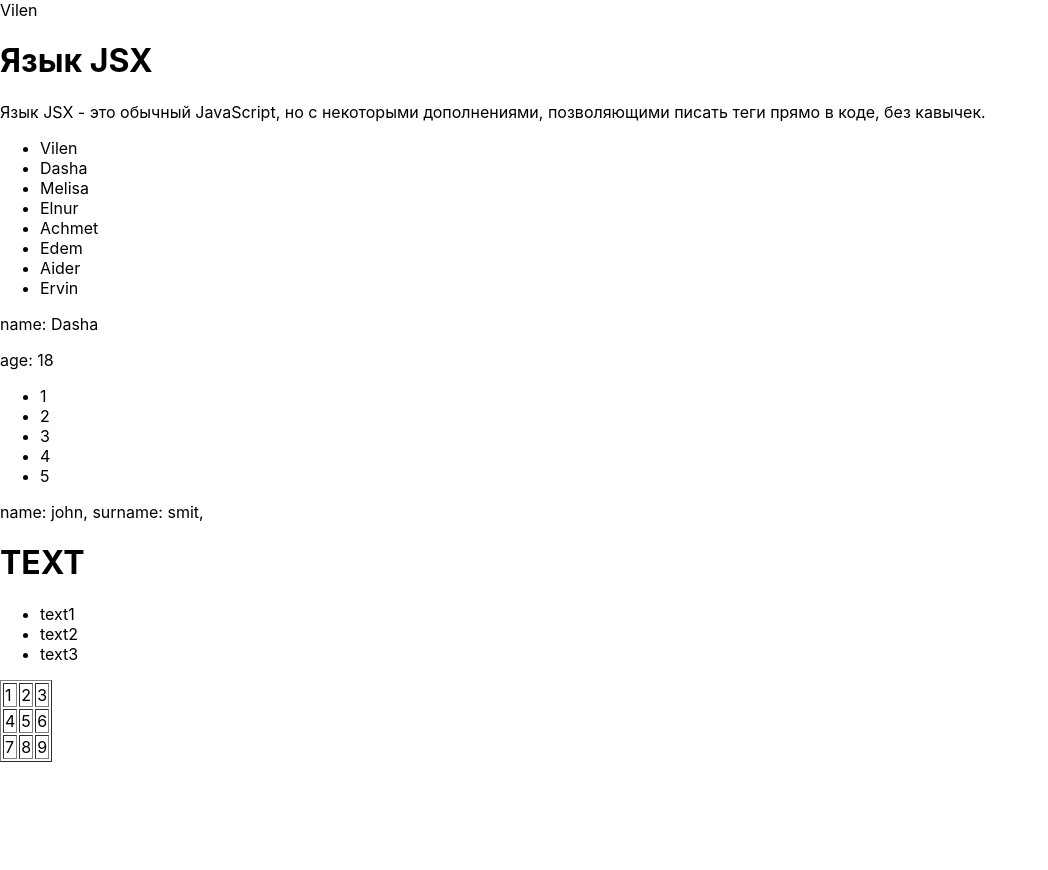
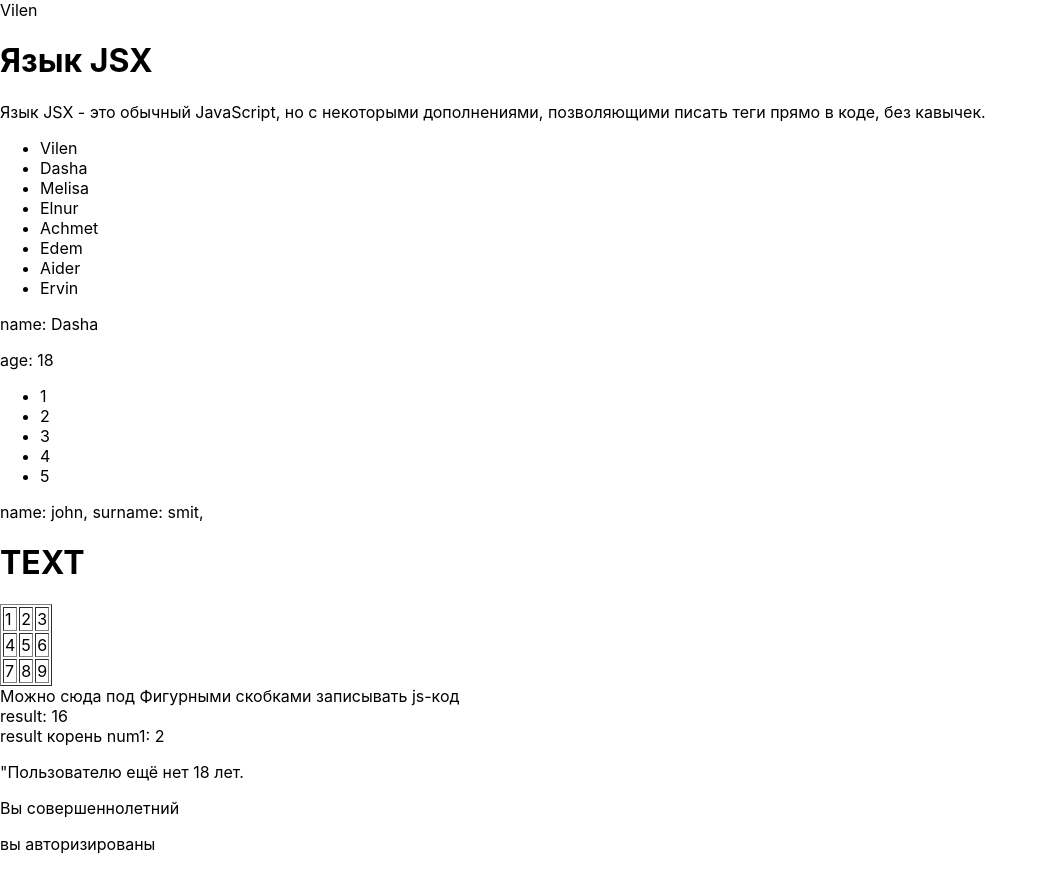
Before and after one commit to Vilen-lfk/React_tasks, a React (Create React App) app: page / in a window 1280 px wide. Shown: the whole page, without its empty margins (0-1048 px from the left). Before the commit the page ends 800 px from the top, so only its background shows below. Built offline with nearby package versions, Linux system fonts and the light colour scheme.

Commit message:
29 tasks

```diff
--- a/src/App.js
+++ b/src/App.js
@@ -6,15 +6,23 @@ function App() {
 	const name = 'Dasha';
 	const age = '18';
 	const attr = 'block';
-	const str = <h1>TEXT</h1>
-	const str1 = (<div>
-		<ul>
-			<li>text1</li>
-			<li>text2</li>
-			<li>text3</li>
-		</ul>
-	</div>);
-	return /*str1;*/(
+	const str = <h1>TEXT</h1>;
+	const num1 = 4;
+	const num2 = 2;
+	//26-27
+	let text;
+	const isAbult = false;
+
+	if (isAbult) {
+		text = <p>Пользователю уже есть 18 лет.</p>;
+	} else {
+		text = <p>"Пользователю ещё нет 18 лет.</p>;
+	}
+	//28
+	const age1 = 19;
+	//29
+	const isAuth = true
+	return (
 	<>
 		<div>
 		Vilen
@@ -52,7 +60,6 @@ function App() {
 		</p>
 		<div>
 			{str}
-			{str1}
 		</div>
 		<table border="1">
 			<tr>
@@ -71,8 +78,15 @@ function App() {
 				<td>9</td>
 			</tr>
       </table>
-
-
+	  Можно сюда под Фигурными скобками
+	  записывать js-код
+		<div>
+			result: {num1 ** num2}
+			<div>result корень num1: {Math.sqrt(num1)}</div>
+		</div>
+		{text}
+		{age1 > 18 ? <p>Вы совершеннолетний</p> : <p>Вы несовершеннолетний</p>}
+		{isAuth && <p> вы авторизированы</p>}
 	</>
 );
 }
```
